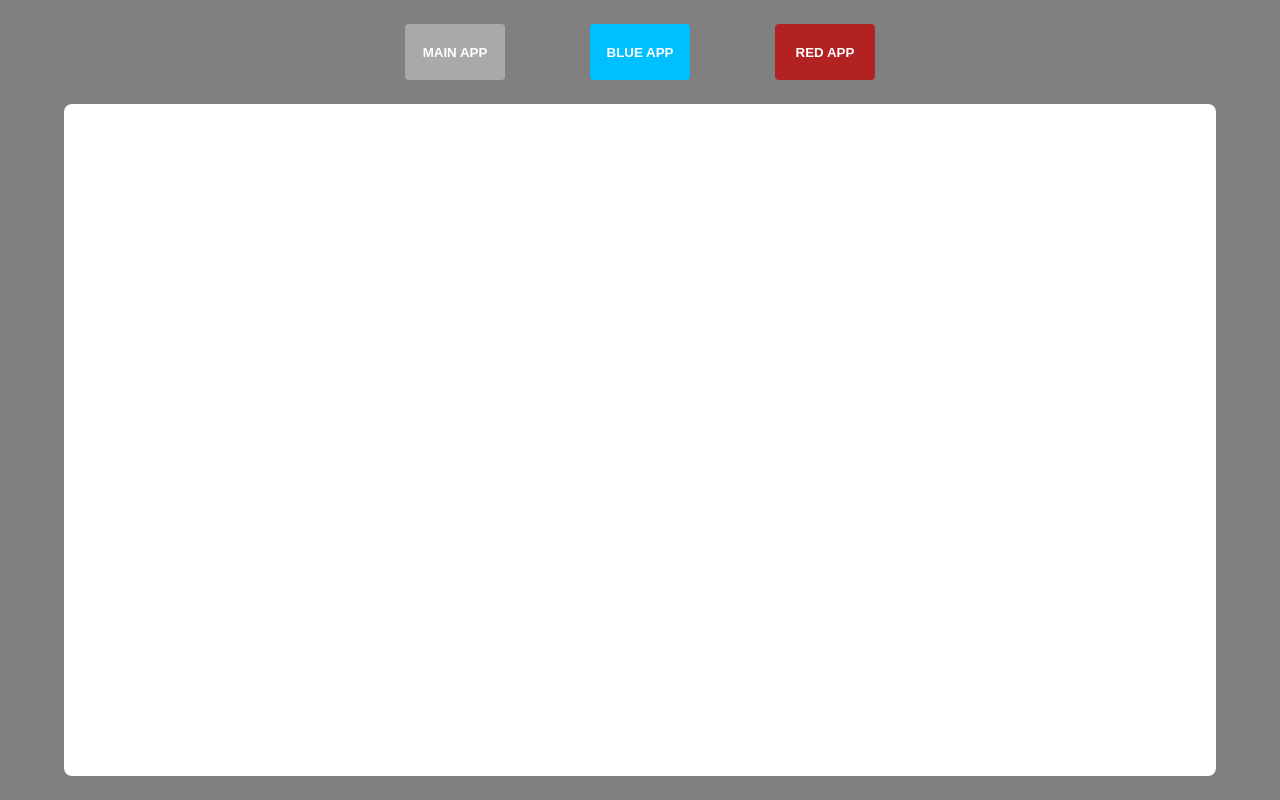
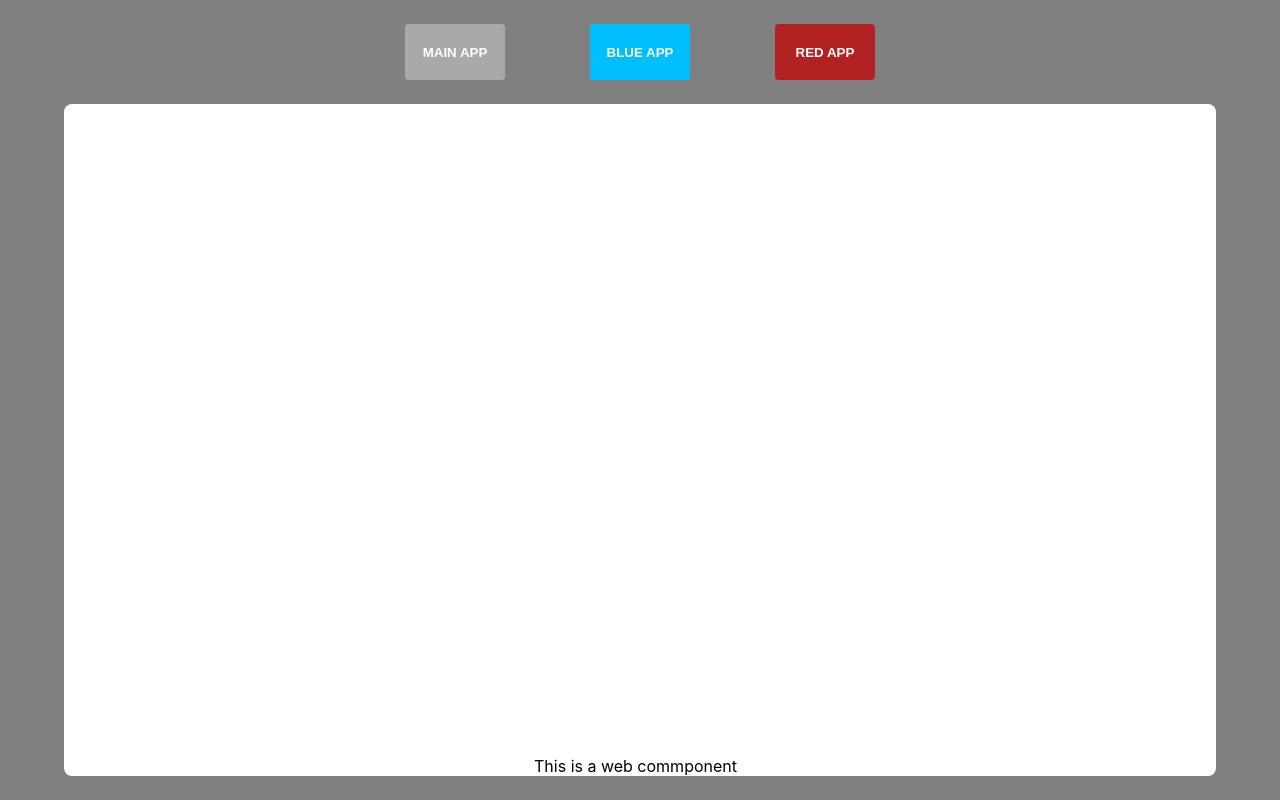
Before and after one commit to PauloPHLP/React.js-Host, a React (Create React App) app: page /blue in a window 1280 px wide. Built offline with nearby package versions, Linux system fonts and the light colour scheme.

Commit message:
Feature: Add web components approach.

```diff
--- a/src/pages/Blue/index.css
+++ b/src/pages/Blue/index.css
@@ -1,3 +1,10 @@
 .blue-content-wrapper {
-	border-radius: 8px;
+  border-radius: 8px;
 }
+
+.container-wrapper {
+  display: flex;
+  align-items: center;
+  justify-content: center;
+  z-index: 1;
+}
--- a/src/pages/Blue/index.tsx
+++ b/src/pages/Blue/index.tsx
@@ -1,15 +1,22 @@
-import MicroFrontend from '../../MicroFrontend';
-import ContentWrapper from '../../components/ContentWrapper';
-import './index.css';
+import MicroFrontend from "../../MicroFrontend";
+import ContentWrapper from "../../components/ContentWrapper";
+import "./index.css";
 
 const { REACT_APP_BLUE_HOST: blueHost } = process.env;
 
 function Blue() {
-	return (
-		<ContentWrapper>
-			<MicroFrontend host={blueHost || ''} name="Blue" />
-		</ContentWrapper>
-	);
+  return (
+    <ContentWrapper>
+      <>
+        <MicroFrontend host={blueHost || ""} name="Blue" />
+
+        <div className="container-wrapper">
+          <span>This is a web commponent &nbsp; </span>
+          <x-counter />
+        </div>
+      </>
+    </ContentWrapper>
+  );
 }
 
 export default Blue;
--- a/src/pages/Home/index.tsx
+++ b/src/pages/Home/index.tsx
@@ -1,6 +1,6 @@
-import ContentWrapper from '../../components/ContentWrapper';
+import ContentWrapper from "../../components/ContentWrapper";
 
-import './index.css';
+import "./index.css";
 
 function Home() {
   return (
--- /dev/null
+++ b/src/types/intrincic.d.ts
@@ -0,0 +1,5 @@
+declare namespace JSX {
+  interface IntrinsicElements {
+    [elemName: string]: any;
+  }
+}
```
Also changed, not shown: src/App.tsx (+4 -4 lines), public/index.html (indentation only). Lines whose indentation alone changed are shown as unchanged.
